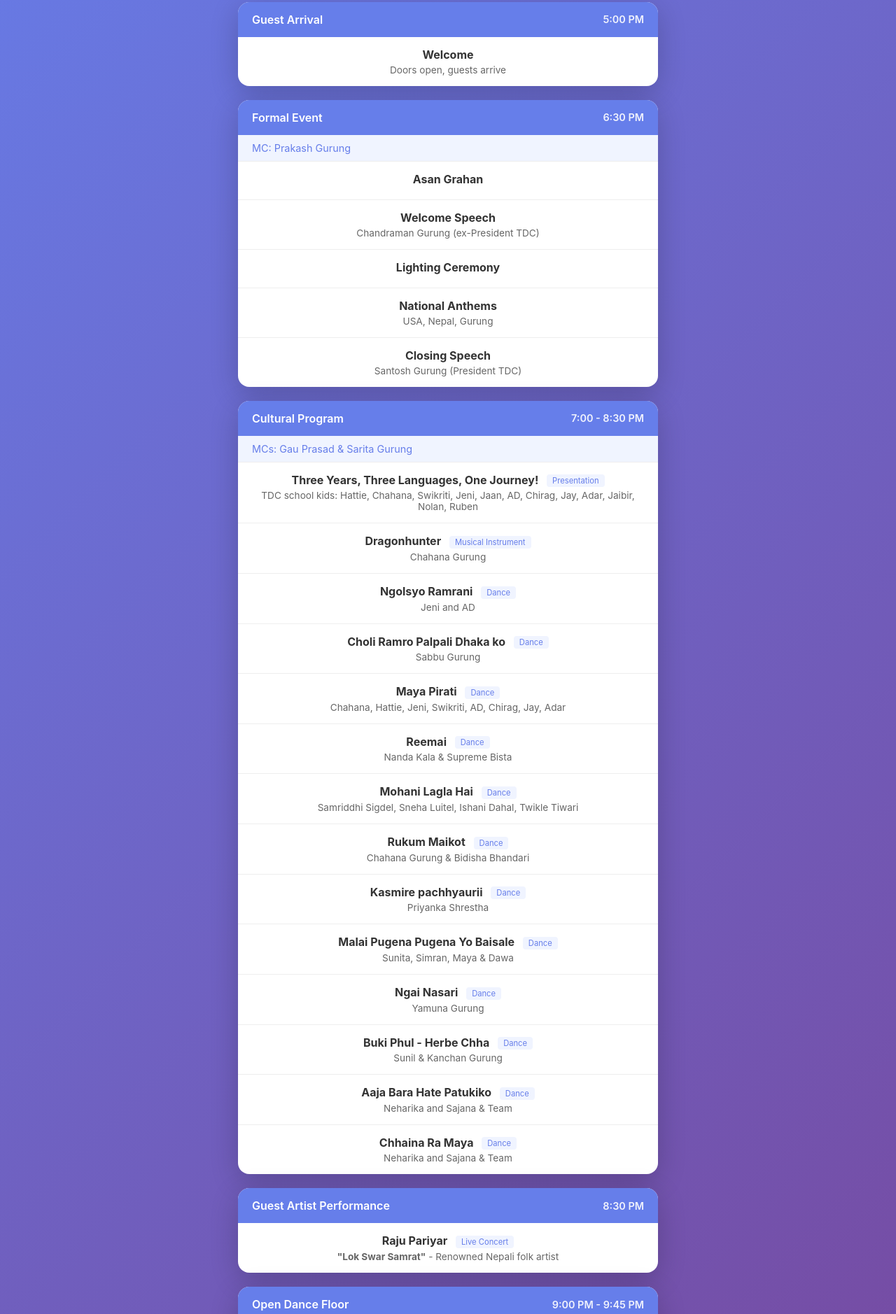
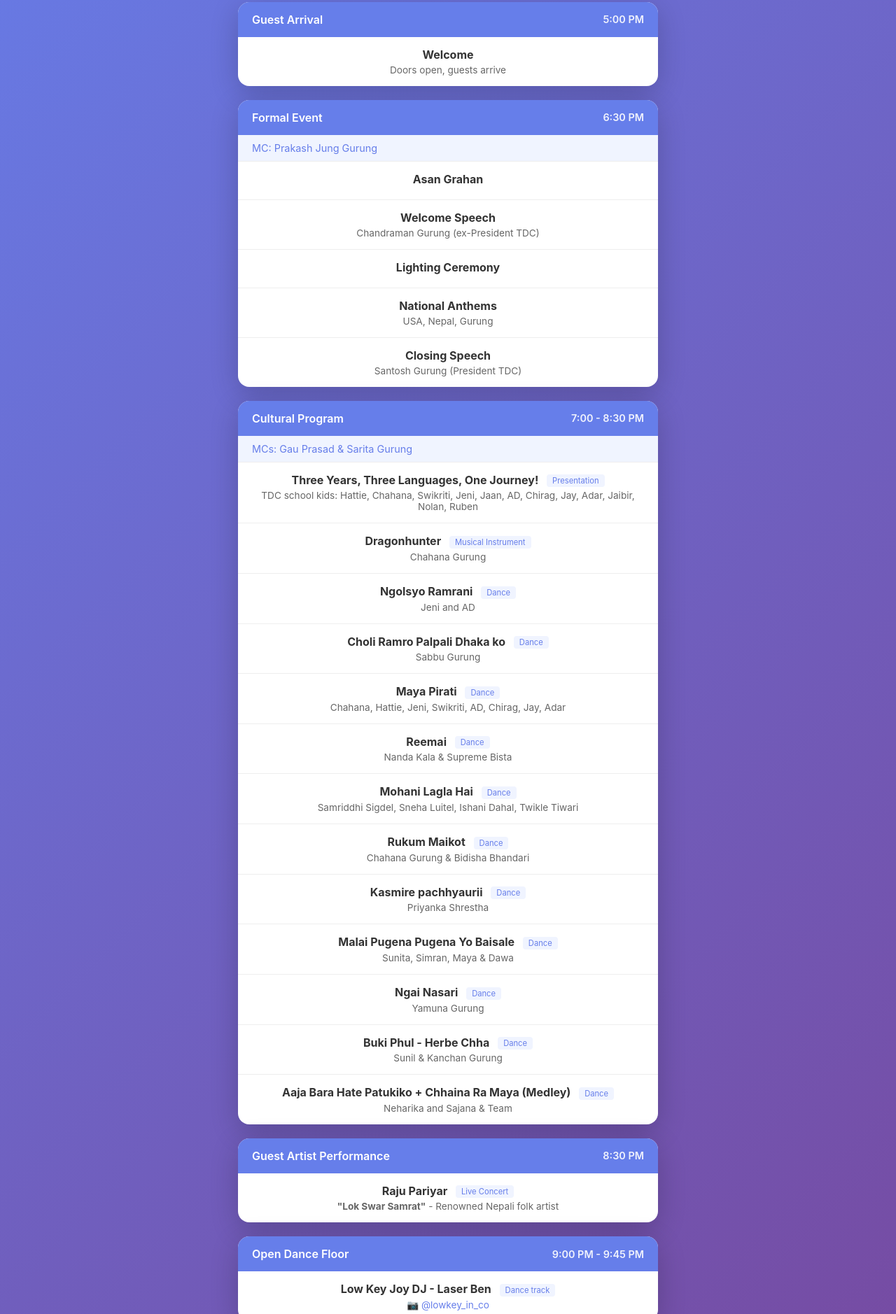
Before and after one commit to dguu/lochhar-26-event-schedule, a plain HTML site: page index.html in a window 1280 px wide. Shown: the part 377-2255 px from the top of the page at 70% size. Drawn offline with Linux system fonts and the light colour scheme.

Commit message:
Update index.html

```diff
--- a/index.html
+++ b/index.html
@@ -166,7 +166,7 @@
                 <span>Formal Event</span>
                 <span class="time">6:30 PM</span>
             </div>
-            <div class="mc-info">MC: Prakash Gurung</div>
+            <div class="mc-info">MC: Prakash Jung Gurung</div>
 
             <!-- Events -->
 
@@ -261,12 +261,7 @@
             </div>
 
             <div class="event">
-                <h3>Aaja Bara Hate Patukiko <span class="type">Dance</span></h3>
-                <p>Neharika and Sajana & Team</p>
-            </div>
-
-            <div class="event">
-                <h3>Chhaina Ra Maya <span class="type">Dance</span></h3>
+                <h3>Aaja Bara Hate Patukiko + Chhaina Ra Maya (Medley) <span class="type">Dance</span></h3>
                 <p>Neharika and Sajana & Team</p>
             </div>
 
```
